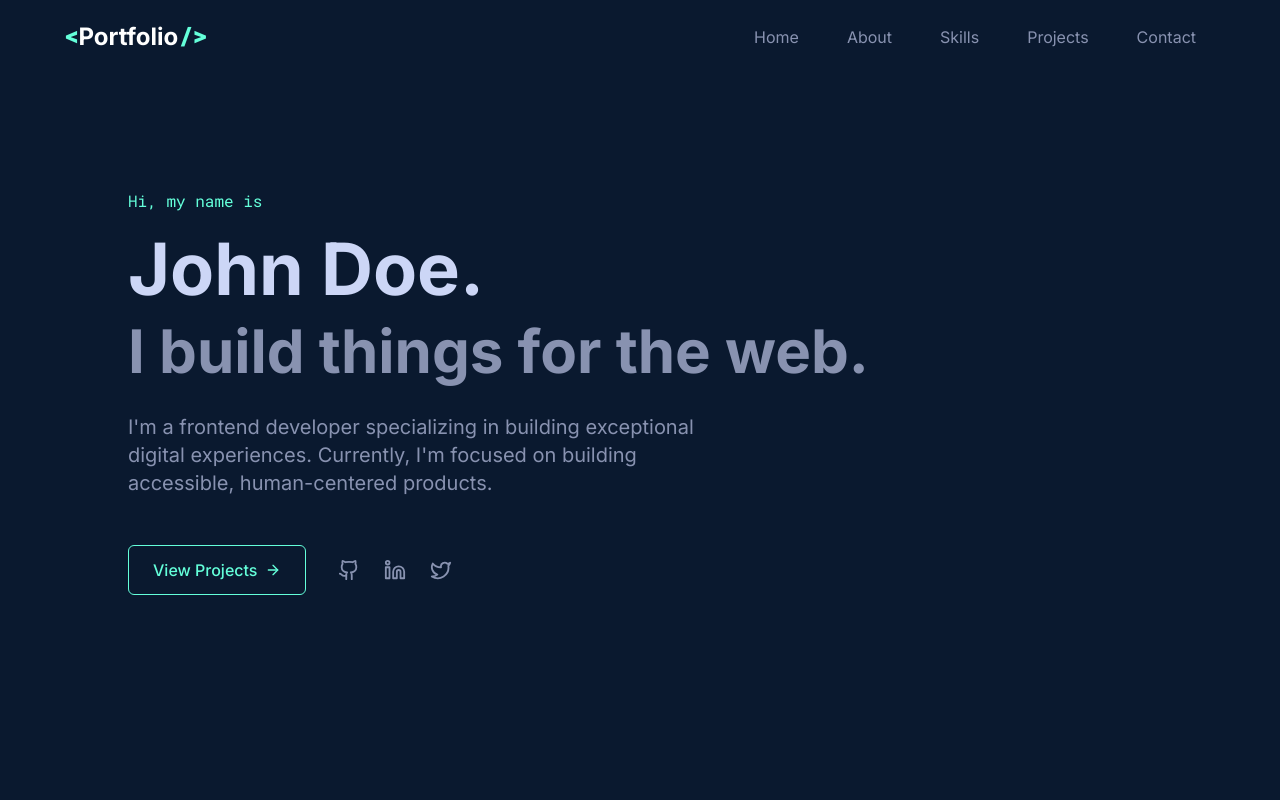
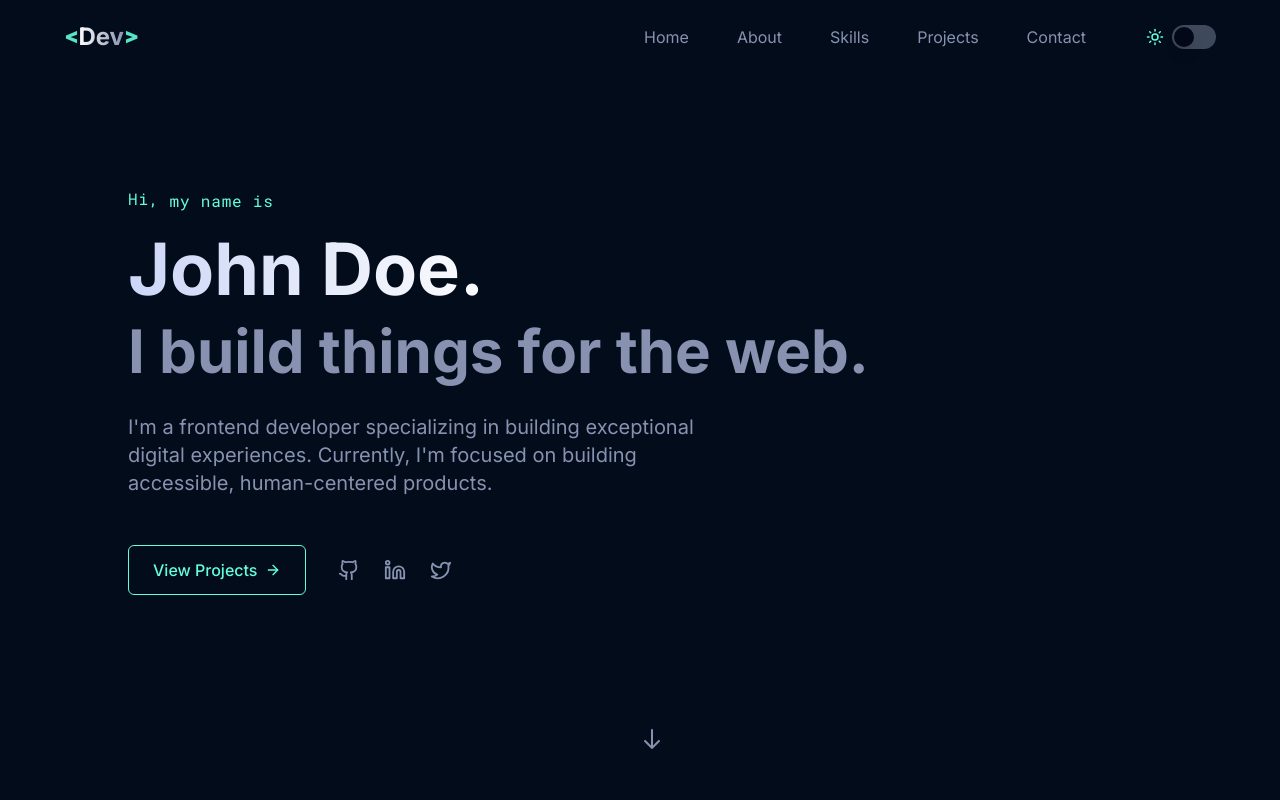
Before and after one commit to Vimal018/myportfolio, a React (Vite) app: page / in a window 1280 px wide. Shown: the top 800 px of the page. Built offline with nearby package versions, Linux system fonts and the light colour scheme.

Commit message:
Refactor: Improve UI, add theme option, and animations
This commit refactors the UI, adds a theme option, and implements animations to enhance the user experience.

```diff
--- a/src/components/Footer.tsx
+++ b/src/components/Footer.tsx
@@ -4,25 +4,25 @@ import { Github, Linkedin, Twitter } from 'lucide-react';
 
 const Footer = () => {
   return (
-    <footer className="bg-navy-dark py-8 px-6">
+    <footer className="bg-navy-dark dark:bg-black py-8 px-6">
       <div className="container mx-auto">
         <div className="flex flex-col md:flex-row justify-between items-center">
           <div className="mb-4 md:mb-0">
             <a href="#home" className="text-xl font-bold text-white">
-              <span className="text-highlight font-mono">{"<"}</span>
-              Portfolio
-              <span className="text-highlight font-mono">{"/>"}</span>
+              <span className="text-highlight font-mono animate-pulse">{"<"}</span>
+              <span className="bg-gradient-to-r from-white to-slate bg-clip-text text-transparent">Dev</span>
+              <span className="text-highlight font-mono animate-pulse">{">"}</span>
             </a>
           </div>
 
           <div className="flex items-center gap-6 mb-4 md:mb-0">
-            <a href="https://github.com" target="_blank" rel="noopener noreferrer" className="text-slate hover:text-highlight transition-colors">
+            <a href="https://github.com" target="_blank" rel="noopener noreferrer" className="text-slate hover:text-highlight transition-colors hover:scale-110 transform duration-200">
               <Github size={20} />
             </a>
-            <a href="https://linkedin.com" target="_blank" rel="noopener noreferrer" className="text-slate hover:text-highlight transition-colors">
+            <a href="https://linkedin.com" target="_blank" rel="noopener noreferrer" className="text-slate hover:text-highlight transition-colors hover:scale-110 transform duration-200">
               <Linkedin size={20} />
             </a>
-            <a href="https://twitter.com" target="_blank" rel="noopener noreferrer" className="text-slate hover:text-highlight transition-colors">
+            <a href="https://twitter.com" target="_blank" rel="noopener noreferrer" className="text-slate hover:text-highlight transition-colors hover:scale-110 transform duration-200">
               <Twitter size={20} />
             </a>
           </div>
--- a/src/components/Hero.tsx
+++ b/src/components/Hero.tsx
@@ -24,17 +24,24 @@ const Hero = () => {
     window.addEventListener('scroll', handleScroll);
     handleScroll(); // Initialize on mount
 
+    // Add a class to the body after a delay for page load animation
+    setTimeout(() => {
+      document.body.classList.add('loaded');
+    }, 300);
+
     return () => {
       window.removeEventListener('scroll', handleScroll);
     };
   }, []);
 
   return (
-    <section id="home" className="min-h-screen flex flex-col justify-center pt-16 bg-navy text-white section-padding">
+    <section id="home" className="min-h-screen flex flex-col justify-center pt-16 bg-navy dark:bg-navy-dark text-white section-padding overflow-hidden">
       <div className="container mx-auto">
         <div className="max-w-3xl">
-          <p className="font-mono text-highlight mb-5 animate-on-scroll">Hi, my name is</p>
-          <h1 className="text-5xl md:text-7xl font-bold text-slate-light mb-4 animate-on-scroll" style={{ animationDelay: "0.1s" }}>
+          <p className="font-mono text-highlight mb-5 animate-on-scroll tracking-wider">
+            <span className="inline-block animate-bounce-slow">Hi,</span> my name is
+          </p>
+          <h1 className="text-5xl md:text-7xl font-bold text-slate-light mb-4 animate-on-scroll bg-gradient-to-r from-slate-light via-white to-slate-light bg-clip-text text-transparent" style={{ animationDelay: "0.1s" }}>
             John Doe.
           </h1>
           <h2 className="text-4xl md:text-6xl font-bold text-slate mb-8 animate-on-scroll" style={{ animationDelay: "0.2s" }}>
@@ -48,25 +55,45 @@ const Hero = () => {
           <div className="flex items-center space-x-8 animate-on-scroll" style={{ animationDelay: "0.4s" }}>
             <a
               href="#projects"
-              className="flex items-center gap-2 bg-transparent hover:bg-highlight/10 border border-highlight text-highlight py-3 px-6 rounded-md font-medium transition-all duration-300"
+              className="flex items-center gap-2 bg-transparent hover:bg-highlight/10 border border-highlight text-highlight py-3 px-6 rounded-md font-medium transition-all duration-300 group"
             >
-              View Projects <ArrowRight size={16} />
+              View Projects
+              <ArrowRight size={16} className="group-hover:translate-x-1 transition-transform" />
             </a>
 
             <div className="flex items-center gap-6">
-              <a href="https://github.com" target="_blank" rel="noopener noreferrer" className="text-slate hover:text-highlight transition-colors">
+              <a href="https://github.com" target="_blank" rel="noopener noreferrer" className="text-slate hover:text-highlight transition-colors hover:scale-110 transform duration-200">
                 <Github size={22} />
               </a>
-              <a href="https://linkedin.com" target="_blank" rel="noopener noreferrer" className="text-slate hover:text-highlight transition-colors">
+              <a href="https://linkedin.com" target="_blank" rel="noopener noreferrer" className="text-slate hover:text-highlight transition-colors hover:scale-110 transform duration-200">
                 <Linkedin size={22} />
               </a>
-              <a href="https://twitter.com" target="_blank" rel="noopener noreferrer" className="text-slate hover:text-highlight transition-colors">
+              <a href="https://twitter.com" target="_blank" rel="noopener noreferrer" className="text-slate hover:text-highlight transition-colors hover:scale-110 transform duration-200">
                 <Twitter size={22} />
               </a>
             </div>
           </div>
         </div>
       </div>
+
+      <div className="absolute bottom-10 left-1/2 transform -translate-x-1/2 animate-bounce">
+        <a href="#about" className="text-slate hover:text-highlight transition-colors">
+          <svg
+            className="w-6 h-6"
+            fill="none"
+            stroke="currentColor"
+            viewBox="0 0 24 24"
+            xmlns="http://www.w3.org/2000/svg"
+          >
+            <path
+              strokeLinecap="round"
+              strokeLinejoin="round"
+              strokeWidth={2}
+              d="M19 14l-7 7m0 0l-7-7m7 7V3"
+            />
+          </svg>
+        </a>
+      </div>
     </section>
   );
 };
--- a/src/components/Navbar.tsx
+++ b/src/components/Navbar.tsx
@@ -1,10 +1,13 @@
 
 import React, { useState, useEffect } from 'react';
-import { Menu, X } from 'lucide-react';
+import { Menu, X, Moon, Sun } from 'lucide-react';
+import { useTheme } from 'next-themes';
+import { Switch } from './ui/switch';
 
 const Navbar = () => {
   const [isScrolled, setIsScrolled] = useState(false);
   const [isMenuOpen, setIsMenuOpen] = useState(false);
+  const { theme, setTheme } = useTheme();
 
   const navLinks = [
     { name: 'Home', href: '#home' },
@@ -28,28 +31,51 @@ const Navbar = () => {
     setIsMenuOpen(!isMenuOpen);
   };
 
+  const toggleTheme = () => {
+    setTheme(theme === 'dark' ? 'light' : 'dark');
+  };
+
   return (
-    <header className={`fixed top-0 left-0 w-full z-50 transition-all duration-300 ${isScrolled ? 'bg-navy shadow-lg py-3' : 'bg-transparent py-5'}`}>
+    <header className={`fixed top-0 left-0 w-full z-50 transition-all duration-300 ${isScrolled ? 'bg-navy/90 dark:bg-navy-dark/90 backdrop-blur-sm shadow-lg py-3' : 'bg-transparent py-5'}`}>
       <div className="container mx-auto flex justify-between items-center px-6 lg:px-16">
         <a href="#home" className="text-2xl font-bold text-white">
-          <span className="text-highlight font-mono">{"<"}</span>
-          Portfolio
-          <span className="text-highlight font-mono">{"/>"}</span>
+          <span className="text-highlight font-mono animate-pulse">{"<"}</span>
+          <span className="bg-gradient-to-r from-white to-slate bg-clip-text text-transparent">Dev</span>
+          <span className="text-highlight font-mono animate-pulse">{">"}</span>
         </a>
 
-        <nav className="hidden md:block">
-          <ul className="flex space-x-2">
+        <nav className="hidden md:flex items-center">
+          <ul className="flex space-x-2 mr-6">
             {navLinks.map((link, index) => (
               <li key={index}>
-                <a href={link.href} className="nav-link">
-                  {link.name}
+                <a href={link.href} className="nav-link relative overflow-hidden group">
+                  <span className="relative z-10">{link.name}</span>
+                  <span className="absolute bottom-0 left-0 w-full h-0.5 bg-highlight origin-left transform scale-x-0 transition-transform duration-300 group-hover:scale-x-100"></span>
                 </a>
               </li>
             ))}
           </ul>
+          <div className="flex items-center ml-4 space-x-2">
+            <Sun size={18} className="text-slate dark:text-highlight hidden dark:block" />
+            <Switch
+              checked={theme === 'dark'}
+              onCheckedChange={toggleTheme}
+              className="data-[state=checked]:bg-navy-light data-[state=unchecked]:bg-slate-light/30"
+            />
+            <Moon size={18} className="text-slate dark:text-slate-light dark:hidden" />
+          </div>
         </nav>
 
-        <div className="md:hidden">
+        <div className="md:hidden flex items-center">
+          <div className="flex items-center mr-4">
+            <Sun size={18} className="text-slate dark:text-highlight hidden dark:block" />
+            <Switch
+              checked={theme === 'dark'}
+              onCheckedChange={toggleTheme}
+              className="mx-2 data-[state=checked]:bg-navy-light data-[state=unchecked]:bg-slate-light/30"
+            />
+            <Moon size={18} className="text-slate dark:text-slate-light dark:hidden" />
+          </div>
           <button
             onClick={toggleMenu}
             className="text-slate-light hover:text-highlight transition-colors"
@@ -62,7 +88,7 @@ const Navbar = () => {
 
       {/* Mobile menu */}
       {isMenuOpen && (
-        <div className="md:hidden bg-navy-light fixed top-[60px] right-0 w-full h-screen">
+        <div className="md:hidden bg-navy-light dark:bg-navy-dark fixed top-[60px] right-0 w-full h-screen backdrop-blur-md bg-opacity-95 dark:bg-opacity-95">
           <ul className="flex flex-col items-center pt-8 space-y-6">
             {navLinks.map((link, index) => (
               <li key={index}>
--- /dev/null
+++ b/src/components/ThemeProvider.tsx
@@ -0,0 +1,74 @@
+
+import { createContext, useContext, useEffect, useState } from "react";
+
+type Theme = "dark" | "light" | "system";
+
+type ThemeProviderProps = {
+  children: React.ReactNode;
+  defaultTheme?: Theme;
+  storageKey?: string;
+};
+
+type ThemeProviderState = {
+  theme: Theme;
+  setTheme: (theme: Theme) => void;
+};
+
+const initialState: ThemeProviderState = {
+  theme: "system",
+  setTheme: () => null,
+};
+
+const ThemeProviderContext = createContext<ThemeProviderState>(initialState);
+
+export function ThemeProvider({
+  children,
+  defaultTheme = "system",
+  storageKey = "vite-ui-theme",
+  ...props
+}: ThemeProviderProps) {
+  const [theme, setTheme] = useState<Theme>(
+    () => (localStorage.getItem(storageKey) as Theme) || defaultTheme
+  );
+
+  useEffect(() => {
+    const root = window.document.documentElement;
+
+    root.classList.remove("light", "dark");
+
+    if (theme === "system") {
+      const systemTheme = window.matchMedia("(prefers-color-scheme: dark)")
+        .matches
+        ? "dark"
+        : "light";
+
+      root.classList.add(systemTheme);
+      return;
+    }
+
+    root.classList.add(theme);
+  }, [theme]);
+
+  const value = {
+    theme,
+    setTheme: (theme: Theme) => {
+      localStorage.setItem(storageKey, theme);
+      setTheme(theme);
+    },
+  };
+
+  return (
+    <ThemeProviderContext.Provider {...props} value={value}>
+      {children}
+    </ThemeProviderContext.Provider>
+  );
+}
+
+export const useTheme = () => {
+  const context = useContext(ThemeProviderContext);
+
+  if (context === undefined)
+    throw new Error("useTheme must be used within a ThemeProvider");
+
+  return context;
+};
--- a/src/index.css
+++ b/src/index.css
@@ -38,6 +38,36 @@
     --radius: 0.5rem;
   }
 
+  .dark {
+    --background: 222.2 84% 4.9%;
+    --foreground: 210 40% 98%;
+
+    --card: 222.2 84% 4.9%;
+    --card-foreground: 210 40% 98%;
+
+    --popover: 222.2 84% 4.9%;
+    --popover-foreground: 210 40% 98%;
+
+    --primary: 210 40% 98%;
+    --primary-foreground: 222.2 47.4% 11.2%;
+
+    --secondary: 217.2 32.6% 17.5%;
+    --secondary-foreground: 210 40% 98%;
+
+    --muted: 217.2 32.6% 17.5%;
+    --muted-foreground: 215 20.2% 65.1%;
+
+    --accent: 217.2 32.6% 17.5%;
+    --accent-foreground: 210 40% 98%;
+
+    --destructive: 0 62.8% 30.6%;
+    --destructive-foreground: 210 40% 98%;
+
+    --border: 217.2 32.6% 17.5%;
+    --input: 217.2 32.6% 17.5%;
+    --ring: 212.7 26.8% 83.9%;
+  }
+
   * {
     @apply border-border;
   }
@@ -66,12 +96,47 @@
     @apply relative text-slate hover:text-highlight transition-colors duration-200 px-5 py-2.5;
   }
 
-  .nav-link::after {
-    content: '';
-    @apply absolute left-0 bottom-0 w-0 h-0.5 bg-highlight transition-all duration-300;
+  body.loaded .page-transition {
+    opacity: 1;
+    transform: translateY(0);
   }
 
-  .nav-link:hover::after {
-    @apply w-full;
+  /* Page load animations */
+  .page-transition {
+    opacity: 0;
+    transform: translateY(20px);
+    transition: all 0.5s ease-out;
   }
 }
+
+@layer utilities {
+  .animate-bounce-slow {
+    animation: bounce 2s ease-in-out infinite;
+  }
+
+  @keyframes bounce {
+    0%, 100% {
+      transform: translateY(0);
+    }
+    50% {
+      transform: translateY(-10px);
+    }
+  }
+
+  .animate-glow {
+    animation: glow 2s ease-in-out infinite alternate;
+  }
+
+  @keyframes glow {
+    from {
+      text-shadow: 0 0 5px #64ffda, 0 0 10px #64ffda;
+    }
+    to {
+      text-shadow: 0 0 10px #64ffda, 0 0 15px #64ffda;
+    }
+  }
+
+  .bg-gradient-text {
+    @apply bg-clip-text text-transparent bg-gradient-to-r from-slate-light via-white to-slate-light;
+  }
+}
--- a/src/pages/Index.tsx
+++ b/src/pages/Index.tsx
@@ -7,10 +7,12 @@ import Skills from '../components/Skills';
 import Projects from '../components/Projects';
 import Contact from '../components/Contact';
 import Footer from '../components/Footer';
+import { ThemeProvider } from '@/components/ThemeProvider';
 
 const Index = () => {
   return (
-    <div className="bg-navy text-white overflow-x-hidden">
+    <ThemeProvider defaultTheme="dark" storageKey="portfolio-theme">
+      <div className="bg-navy dark:bg-navy-dark text-white overflow-x-hidden transition-colors duration-300">
         <Navbar />
         <Hero />
         <About />
@@ -19,6 +21,7 @@ const Index = () => {
         <Contact />
         <Footer />
       </div>
+    </ThemeProvider>
   );
 };
 
```
Lines whose indentation alone changed are shown as unchanged.
